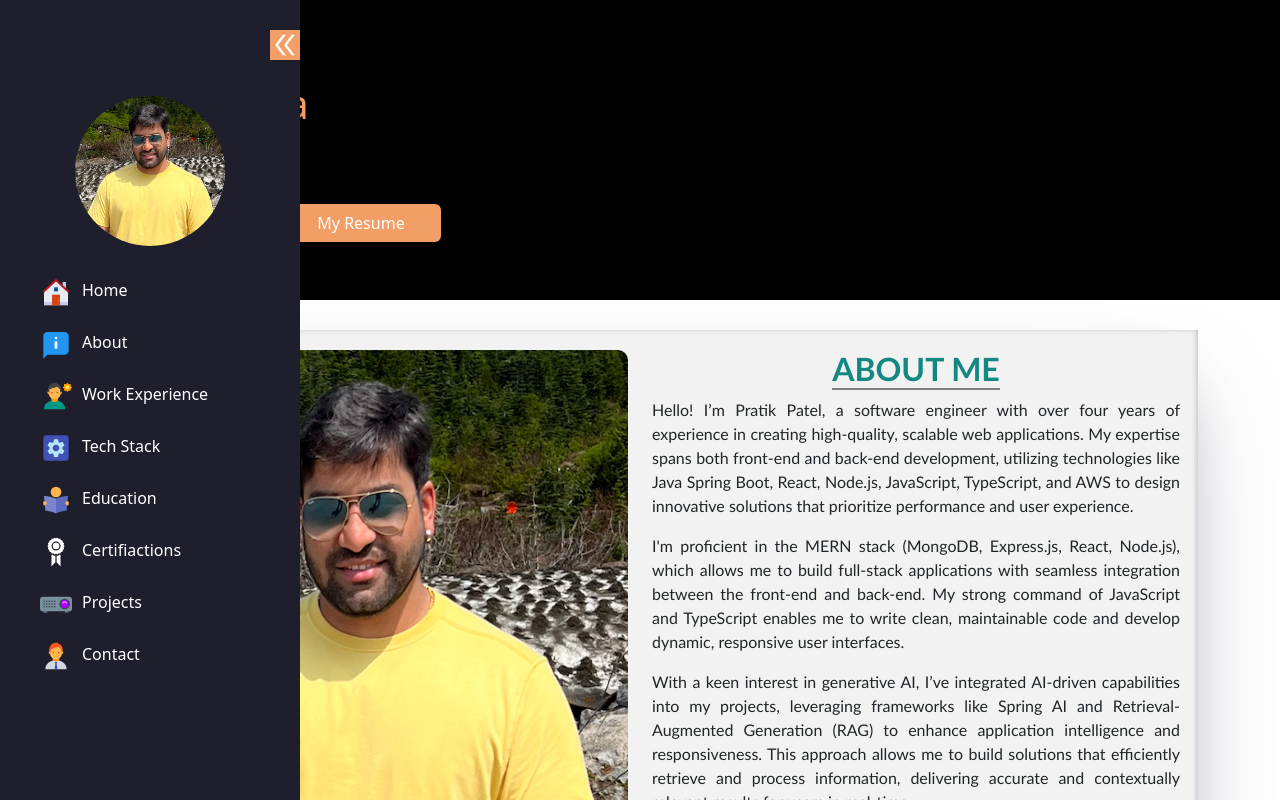
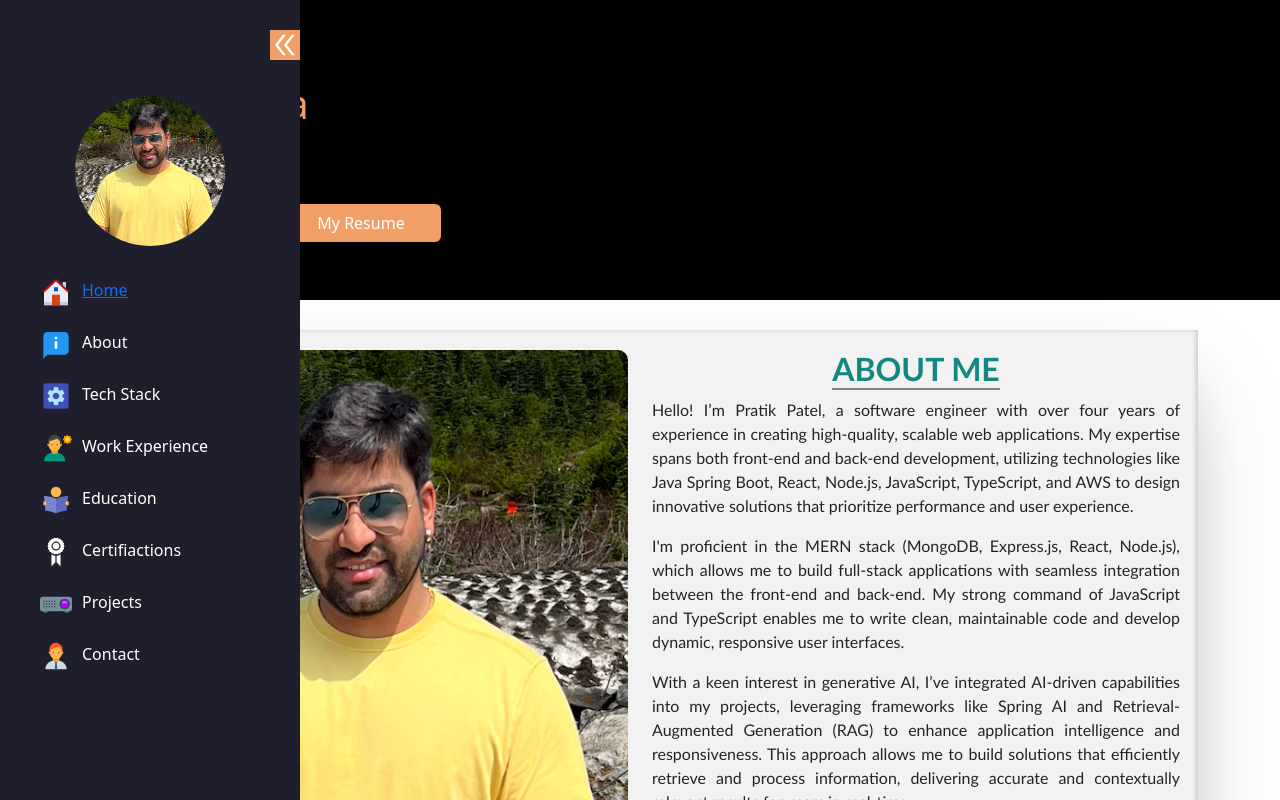
Before and after one commit to PatelPratik39/MERN_Portfolio, a React (Vite) app in the folder client/: page / in a window 1280 px wide. Shown: the top 800 px of the page. Built offline with nearby package versions, Linux system fonts and the light colour scheme.

Commit message:
navihgation from different section of the portfolio from same page

```diff
--- a/client/package.json
+++ b/client/package.json
@@ -14,6 +14,7 @@
     "react": "^18.3.1",
     "react-dom": "^18.3.1",
     "react-icons": "^5.3.0",
+    "react-scroll": "^1.9.0",
     "react-scroll-to-top": "^3.0.0",
     "react-vertical-timeline-component": "^3.6.0",
     "typewriter-effect": "^2.21.0"
--- a/client/src/components/Menus/Menus.jsx
+++ b/client/src/components/Menus/Menus.jsx
@@ -1,4 +1,3 @@
-import React from "react";
 import { GiAchievement } from "react-icons/gi";
 import {
   FcHome,
@@ -7,10 +6,10 @@ import {
   FcAutomatic,
   FcReading,
   FcVideoProjector,
-  FcVoicePresentation,
   FcManager
 } from "react-icons/fc";
 import "./Menus.css";
+import { Link } from "react-scroll";
 
 const Menus = ({ toggle }) => {
   return (
@@ -23,40 +22,101 @@ const Menus = ({ toggle }) => {
           <div className="nav-items">
             <div className="nav-item">
               <div className="nav-link">
+                <Link
+                  to="home"
+                  spy={true}
+                  smooth={true}
+                  offset={-100}
+                  duration={100}
+                >
                   <FcHome />
                   Home
+                </Link>
               </div>
               <div className="nav-link">
+                <Link
+                  to="about"
+                  spy={true}
+                  smooth={true}
+                  offset={-100}
+                  duration={100}
+                >
                   <FcAbout />
                   About
+                </Link>
+              </div>
+
+              <div className="nav-link">
+                <Link
+                  to="techstack"
+                  spy={true}
+                  smooth={true}
+                  offset={-100}
+                  duration={100}
+                >
+                  <FcAutomatic />
+                  Tech Stack
+                </Link>
               </div>
               <div className="nav-link">
+                <Link
+                  to="experience"
+                  spy={true}
+                  smooth={true}
+                  offset={-100}
+                  duration={100}
+                >
                   <FcPortraitMode />
                   Work Experience
+                </Link>
               </div>
               <div className="nav-link">
-                <FcAutomatic />
-                Tech Stack
+                <Link
+                  to="education"
+                  spy={true}
+                  smooth={true}
+                  offset={-100}
+                  duration={100}
+                >
+                  <FcReading />
+                  Education
+                </Link>
               </div>
               <div className="nav-link">
-                <FcReading />
-                Education
+                <Link
+                  to="certification"
+                  spy={true}
+                  smooth={true}
+                  offset={-100}
+                  duration={100}
+                >
+                  <GiAchievement />
+                  Certifiactions
+                </Link>
               </div>
               <div className="nav-link">
-                <GiAchievement />
-                Certifiactions
+                <Link
+                  to="projects"
+                  spy={true}
+                  smooth={true}
+                  offset={-100}
+                  duration={100}
+                >
+                  <FcVideoProjector />
+                  Projects
+                </Link>
               </div>
               <div className="nav-link">
-                <FcVideoProjector />
-                Projects
-              </div>
-              {/* <div className="nav-link">
-                <FcVoicePresentation />
-                Testimonial
-              </div> */}
-              <div className="nav-link">
+                <Link
+                  to="contact"
+                  spy={true}
+                  smooth={true}
+                  offset={-100}
+                  duration={100}
+                >
                   <FcManager />
                   Contact
+                </Link>
               </div>
             </div>
           </div>
@@ -66,31 +126,93 @@ const Menus = ({ toggle }) => {
           <div className="nav-items">
             <div className="nav-item" key="icons-only">
               <div className="nav-link">
+                <Link
+                  to="home"
+                  spy={true}
+                  smooth={true}
+                  offset={-100}
+                  duration={100}
+                >
                   <FcHome title="Home" />
+                </Link>
               </div>
               <div className="nav-link">
+                <Link
+                  to="about"
+                  spy={true}
+                  smooth={true}
+                  offset={-100}
+                  duration={100}
+                >
                   <FcAbout title="About" />
+                </Link>
+              </div>
+
+              <div className="nav-link">
+                <Link
+                  to="techstack"
+                  spy={true}
+                  smooth={true}
+                  offset={-100}
+                  duration={100}
+                >
+                  <FcAutomatic title="Tech Stack" />
+                </Link>
               </div>
               <div className="nav-link">
+                <Link
+                  to="experience"
+                  spy={true}
+                  smooth={true}
+                  offset={-100}
+                  duration={100}
+                >
                   <FcPortraitMode title="Work Experience" />
+                </Link>
               </div>
               <div className="nav-link">
-                <FcAutomatic title="Tech Stack" />
+                <Link
+                  to="education"
+                  spy={true}
+                  smooth={true}
+                  offset={-100}
+                  duration={100}
+                >
+                  <FcReading title="Education" />
+                </Link>
               </div>
               <div className="nav-link">
-                <FcReading title="Education" />
+                <Link
+                  to="certification"
+                  spy={true}
+                  smooth={true}
+                  offset={-100}
+                  duration={100}
+                >
+                  <GiAchievement title="Certification" />
+                </Link>
               </div>
               <div className="nav-link">
-                <GiAchievement title="Certification" />
+                <Link
+                  to="projects"
+                  spy={true}
+                  smooth={true}
+                  offset={-100}
+                  duration={100}
+                >
+                  <FcVideoProjector title="Projects" />
+                </Link>
               </div>
               <div className="nav-link">
-                <FcVideoProjector title="Projects" />
-              </div>
-              {/* <div className="nav-link">
-                <FcVoicePresentation title="Testimonial" />
-              </div> */}
-              <div className="nav-link">
+                <Link
+                  to="contact"
+                  spy={true}
+                  smooth={true}
+                  offset={-100}
+                  duration={100}
+                >
                   <FcManager title="Contact" />
+                </Link>
               </div>
             </div>
           </div>
--- a/client/src/pages/About/About.jsx
+++ b/client/src/pages/About/About.jsx
@@ -4,7 +4,7 @@ import "./about.css";
 const About = () => {
   return (
     <>
-      <div className="about">
+      <div className="about" id="about">
         <div className="row">
           <div className="col-md-6 col-xl-6 col-lg-6 col-xs-12 about-img">
             <img src="./profile.png" alt="Profile_Pic" />
--- a/client/src/pages/Certifiaction/Certification.jsx
+++ b/client/src/pages/Certifiaction/Certification.jsx
@@ -10,7 +10,7 @@ import { PiCertificateBold } from "react-icons/pi";
 const Certification = () => {
   return (
     <>
-      <div className="container certification">
+      <div className="container certification" id="certification">
         <h2 className="col-12 mt-3 mb-1 text-center text-uppercase">
           Certifications
         </h2>
--- a/client/src/pages/Contacts/Contact.jsx
+++ b/client/src/pages/Contacts/Contact.jsx
@@ -5,7 +5,7 @@ import { BsLinkedin, BsGithub, BsInstagram, BsMedium } from "react-icons/bs";
 const Contact = () => {
   return (
     <>
-      <div className="container contact">
+      <div className="container contact" id="contact">
         <div className="card card0 border-0">
           <div className="row">
             <div className="col-md-6 col-lg-6 col-xk-6 col-sm-12">
--- a/client/src/pages/Education/Education.jsx
+++ b/client/src/pages/Education/Education.jsx
@@ -11,7 +11,7 @@ const Education = () => {
   // npm i react-vertical-timeline-component
   return (
     <>
-      <div className="container education">
+      <div className="container education" id="education">
         <h2 className="col-12 mt-3 mb-1 text-center text-uppercase">
           Education
         </h2>
--- a/client/src/pages/Experience/Experience.jsx
+++ b/client/src/pages/Experience/Experience.jsx
@@ -10,7 +10,7 @@ import { MdOutlineWork } from "react-icons/md";
 const Experience = () => {
   return (
     <>
-      <div className="experience">
+      <div className="experience" id="experience">
         <div className="container work">
           <h2 className="col-12 mt-3 mb-1 text-center text-uppercase">
             Work Experience
@@ -52,8 +52,8 @@ const Experience = () => {
                 contributions and domain expertise.
               </p>
               <p>
-                <strong>Tech Stack:</strong> Java, Springboot, JavaScript, ReactJS,
-                Angular, Selenium, Jenkins, AWS, RESTful APIs, NodeJS
+                <strong>Tech Stack:</strong> Java, Springboot, JavaScript,
+                ReactJS, Angular, Selenium, Jenkins, AWS, RESTful APIs, NodeJS
               </p>
             </VerticalTimelineElement>
             <VerticalTimelineElement
@@ -95,9 +95,9 @@ const Experience = () => {
                 contributions and domain expertise.
               </p>
               <p>
-                <strong>Tech Stack:</strong> Java,Springboot, ReactJS, Selenium, AWS,
-                Jenkins, REST APIs, Docker, MongoDB, Kafka, Cassandra, Rally,
-                Confluence
+                <strong>Tech Stack:</strong> Java,Springboot, ReactJS, Selenium,
+                AWS, Jenkins, REST APIs, Docker, MongoDB, Kafka, Cassandra,
+                Rally, Confluence
               </p>
             </VerticalTimelineElement>
             <VerticalTimelineElement
--- a/client/src/pages/Home/Home.jsx
+++ b/client/src/pages/Home/Home.jsx
@@ -6,7 +6,7 @@ import "./Home.css";
 const Home = () => {
   return (
     <>
-      <div className="container-fluid home-container">
+      <div className="container-fluid home-container" id="home">
         <div className="container home-content">
           <h1>Hi👋🏻, I'm a </h1>
           {/* Using Typewrite-effect pakage: npm i typewriter-effect */}
--- a/client/src/pages/Projects/Projects.jsx
+++ b/client/src/pages/Projects/Projects.jsx
@@ -4,20 +4,20 @@ import "./project.css";
 const Projects = () => {
   return (
     <>
-      <div className="container project">
+      <div className="container project" id="projects">
         <h2 className="col-12 mt-3 mb-1 text-center text-uppercase">
           Projects
         </h2>
         <hr />
         <p className="pb-3 text-center">
-          "Explore my portfolio of technical projects where I’ve combined
+          &ldquo; Explore my portfolio of technical projects where I’ve combined
           front-end and back-end technologies to create robust, user-centric
           applications. From seamless user interfaces to efficient data
           handling, each project reflects my passion for building scalable
           solutions with technologies like Java, Spring Boot, React, and
           microservices. Dive into the details to see how I leverage modern
           frameworks, cloud services, and data structures to solve complex
-          problems and enhance user experiences."
+          problems and enhance user experiences. &rdquo;
         </p>
         {/* card Design */}
         <div
--- a/client/src/pages/TechStack/TechStack.jsx
+++ b/client/src/pages/TechStack/TechStack.jsx
@@ -1,12 +1,14 @@
-import React from "react";
+
 import "./techStack.css";
 import { TechStackList } from "../../utils/TechStackList.jsx";
 
 const TechStack = () => {
   return (
     <>
-      <div className="container techstack">
-        <h2 className="col-12 mt-3 mb-1 text-center text-uppercase">Technology Stack</h2>
+      <div className="container techstack" id="techstack">
+        <h2 className="col-12 mt-3 mb-1 text-center text-uppercase">
+          Technology Stack
+        </h2>
         <hr />
         <p className="pb-3 text-center">
           👉🏻 Including programming Language, Frameworks, Database, Front-end and
```
Also changed, not shown: 1 other file (tests, documents, lock files or other folders). Lines whose indentation alone changed are shown as unchanged.
